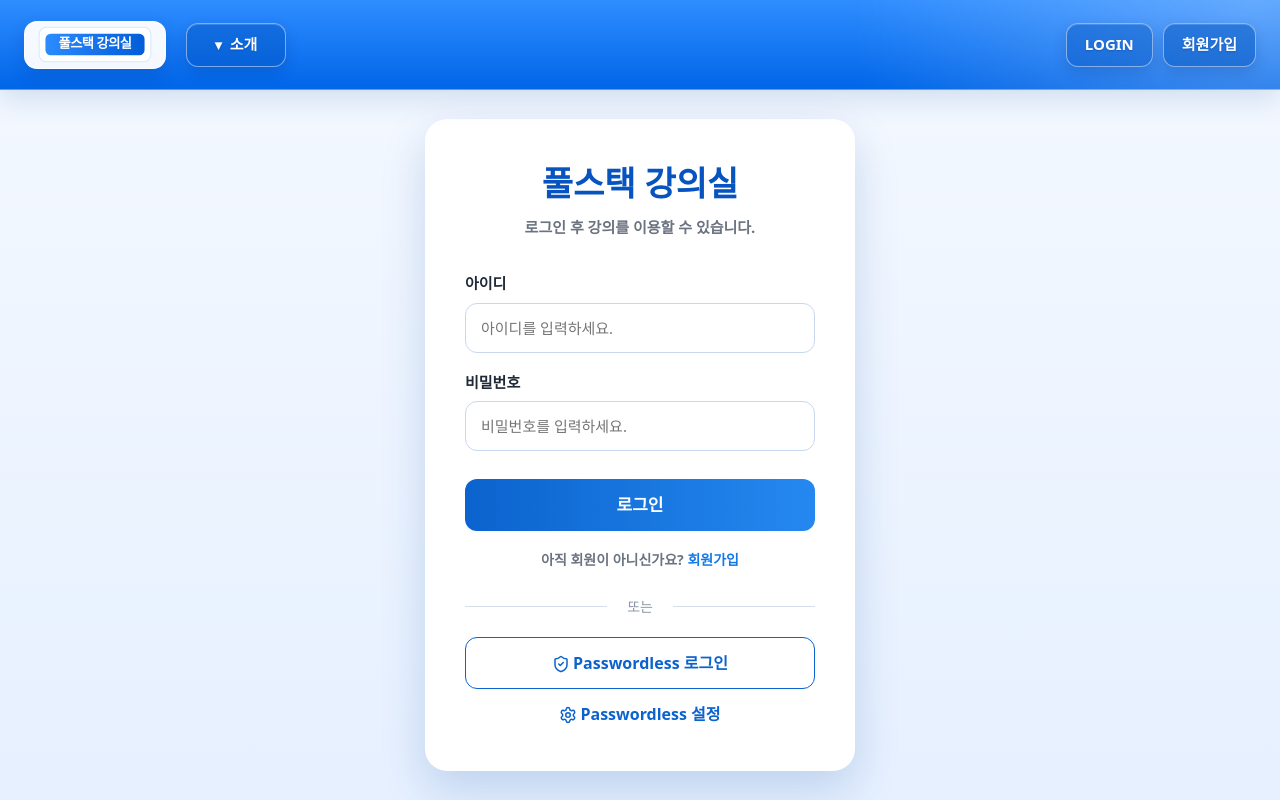
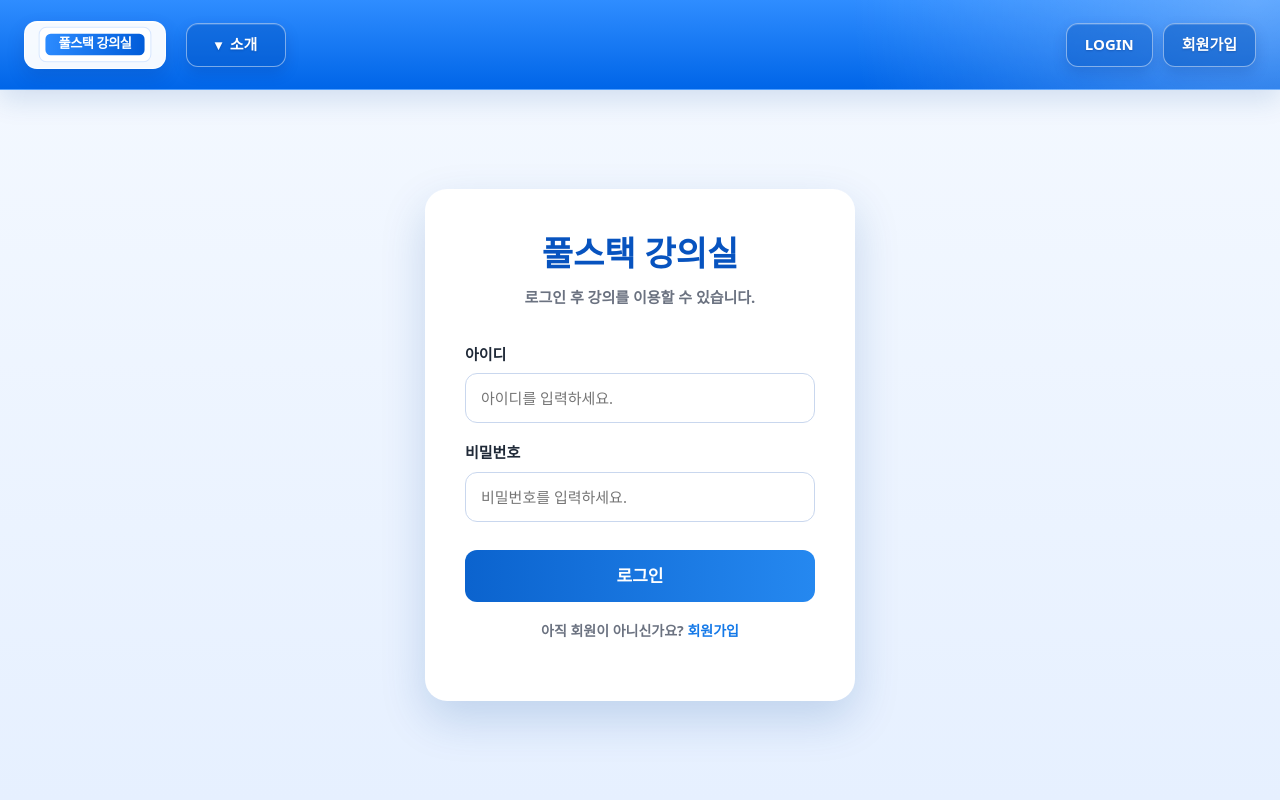
Before and after one commit to Arckie/WLS-Project, a React (Vite) app in the folder frontend_semi/: page /members/login in a window 1280 px wide. Built offline with nearby package versions, Linux system fonts and the light colour scheme.

Commit message:
0.975 BETA // Passwordless Parts Fixed.

```diff
--- a/frontend_semi/src/components/passwordless/PasswordlessSetting.css
+++ b/frontend_semi/src/components/passwordless/PasswordlessSetting.css
@@ -26,7 +26,7 @@
 }
 
 .passwordless-subtitle {
-  margin: 12px 0 34px;
+  margin: 12px 0 15px;
   color: #6b7280;
   font-size: 15px;
   font-weight: 600;
@@ -128,15 +128,13 @@
 }
 
 .passwordless-loading-title {
-  margin-top: 20px;
   color: #111827;
-  font-size: 18px;
-  font-weight: 800;
+  font-size: 15px;
+  font-weight: 600;
   text-align: center;
 }
 
 .passwordless-loading-text {
-  margin-top: 8px;
   color: #6b7280;
   font-size: 14px;
 }
@@ -215,6 +213,50 @@
   color: #0b63ce;
 }
 
+.qr-container {
+  width: 100%;
+  display: flex;
+  justify-content: center;
+  margin: 18px 0;
+}
+
+.passwordless-qr-image {
+  width: 220px;
+  height: 220px;
+  object-fit: contain;
+  padding: 14px;
+  background: #ffffff;
+  border: 1px solid #dde7f5;
+  border-radius: 16px;
+}
+
+.passwordless-info-box {
+  width: 100%;
+  margin-top: 12px;
+  padding: 14px;
+  background: #f8fbff;
+  border: 1px solid #e2ecfb;
+  border-radius: 12px;
+  font-size: 14px;
+}
+
+.passwordless-info-box p {
+  margin: 8px 0;
+  display: flex;
+  gap: 10px;
+  align-items: flex-start;
+}
+
+.passwordless-info-box strong {
+  min-width: 70px;
+  color: #2d7cf6;
+}
+
+.passwordless-info-box span {
+  word-break: break-all;
+  color: #333;
+}
+
 @keyframes spin {
   from { transform: rotate(0deg); }
   to { transform: rotate(360deg); }
--- a/frontend_semi/src/components/passwordless/PasswordlessSetting.tsx
+++ b/frontend_semi/src/components/passwordless/PasswordlessSetting.tsx
@@ -17,6 +17,8 @@ function PasswordlessSetting({ handleLoginSuccess }: Props) {
     const [step, setStep]                     = useState<SetupStep>("input");
     const [errors, setErrors]                 = useState("");
     const [servicePassword, setServicePassword] = useState("");
+    const [qrDataUrl, setQrDataUrl] = useState("");
+    const [serverUrl, setServerUrl] = useState("");
     const [sessionId, setSessionId]           = useState("");
     const [registerKey, setRegisterKey]       = useState("");
     const [timeLeft, setTimeLeft]             = useState(60);
@@ -30,7 +32,8 @@ function PasswordlessSetting({ handleLoginSuccess }: Props) {
     // 라우터
     const navigate = useNavigate();
     const location = useLocation();
-    const mode     = location.state?.mode ?? "login"; // "login" | "setting"
+    const mode     = location.state?.mode ?? "login";
+    console.log("현재 mode =", mode);// "login" | "setting"
 
     // 확인 버튼 (아이디 입력 → 코드 화면으로)
     const handleConfirm = async (event?: React.SyntheticEvent) => {
@@ -42,13 +45,20 @@ function PasswordlessSetting({ handleLoginSuccess }: Props) {
 
         try {
             if (mode === "setting") {
-                const response = await customAxios.post("/api/passwordless/join-ap", { userId: loginId });
-                setRegisterKey(response.data.data.registerKey);
+                const response = await customAxios.post("/passwordless/join-ap", { userId: loginId });
+                const data = response.data.data;
+                // 등록 코드 저장
+                setRegisterKey(data.registerKey);
+                // QR 이미지 저장
+                setQrDataUrl(data.qr);
+                // 서버 주소 저장
+                setServerUrl(data.serverUrl);
+
             } else {
                 const random       = crypto.randomUUID();
                 const newSessionId = crypto.randomUUID();
                 setSessionId(newSessionId);
-                const response = await customAxios.post("/api/passwordless/login-process", {
+                const response = await customAxios.post("/passwordless/login-process", {
                     userId: loginId, random, sessionId: newSessionId,
                 });
                 setServicePassword(response.data.data.servicePassword);
@@ -77,11 +87,11 @@ function PasswordlessSetting({ handleLoginSuccess }: Props) {
                 return;
             }
 
-            const response = await customAxios.post("/api/passwordless/result", { userId: loginId, sessionId });
+            const response = await customAxios.post("/passwordless/result", { userId: loginId, sessionId });
             const auth     = response.data.data?.auth;
 
             if (auth === "Y") {
-                const loginResponse           = await customAxios.post("/members/passwordless-login", { userId: loginId });
+                const loginResponse  = await customAxios.post("/members/passwordless-login", { userId: loginId });
                 const { accessToken, ...userData } = loginResponse.data;
                 localStorage.setItem("accessToken", accessToken);
                 if (handleLoginSuccess) handleLoginSuccess(userData);
@@ -157,13 +167,32 @@ function PasswordlessSetting({ handleLoginSuccess }: Props) {
                     {/*  코드 표시 화면  */}
                     {step === "code" && (
                         <>
-                            <div className="phone-icon-box">📱</div>
-
+                            {mode === "login" && (<div className="phone-icon-box">📱</div>)}
                             {/* setting: registerKey 박스 표시 / login: 숫자코드 한 글자씩 표시 */}
                             {mode === "setting" ? (
                                 <>
-                                    <p className="passwordless-loading-title">앱에서 아래 코드를 확인 후 승인하세요!</p>
-                                    <div className="auth-register-key">{registerKey}</div>
+
+                                    {qrDataUrl && (
+                                        <div className="qr-container">
+                                            <img
+                                                src={qrDataUrl}
+                                                alt="QR Code"
+                                                className="passwordless-qr-image"/></div>)}
+
+                                    <div className="passwordless-info-box">
+                                    <p className="passwordless-loading-title">
+                                         스마트폰 앱에서 아래 QR 코드를 스캔하세요.</p>
+                                        <p>
+                                            <strong>서버 URL</strong>
+                                            <span>{serverUrl}</span>
+                                        </p>
+
+                                        <p>
+                                            <strong>등록 코드</strong>
+                                            <span>{registerKey}</span>
+                                        </p>
+
+                                    </div>
                                 </>
                             ) : (
                                 <>
--- a/frontend_semi/src/pages/LoginPage.css
+++ b/frontend_semi/src/pages/LoginPage.css
@@ -11,9 +11,11 @@
 .login-box {
   width: 430px;
   padding: 44px 40px;
+
   background-color: white;
   border-radius: 22px;
   box-sizing: border-box;
+
   box-shadow: 0 18px 45px rgba(0, 70, 150, 0.18);
 }
 
@@ -107,70 +109,3 @@
 .login-signup-link:hover {
   text-decoration: underline;
 }
-
-.login-divider {
-  display: flex;
-  align-items: center;
-  gap: 20px;
-  margin: 10px 0 20px;
-}
-
-.login-divider span {
-  flex: 1;
-  height: 1px;
-  background: #d6deea;
-}
-
-.login-divider p {
-  margin: 0;
-  color: #8a94a6;
-  font-size: 14px;
-}
-
-.passwordless-login-button {
-  width: 100%;
-  height: 52px;
-  margin-bottom: 12px;
-
-  display: flex;
-  align-items: center;
-  justify-content: center;
-  gap: 3px;
-
-  color: #0b63ce;
-  font-size: 16px;
-  font-weight: 600;
-
-  background: white;
-  border: 1px solid #0b63ce;
-  border-radius: 12px;
-
-  cursor: pointer;
-}
-
-.passwordless-setting-button {
-  width: 100%;
-
-  display: flex;
-  align-items: center;
-  justify-content: center;
-  gap: 3px;
-
-  color: #0b63ce;
-  font-size: 16px;
-  font-weight: 700;
-
-  background: none;
-  border: none;
-
-  cursor: pointer;
-}
-.passwordless-login-button svg,
-.passwordless-setting-button svg{
-  width: 18px;
-  height: 18px;
-  flex-shrink: 0;
-
-  position: relative;
-  top: 1px;
-}
--- a/frontend_semi/src/pages/LoginPage.tsx
+++ b/frontend_semi/src/pages/LoginPage.tsx
@@ -4,10 +4,6 @@ import customAxios from "../api/axiosInstance";
 import "./LoginPage.css";
 import type { LoginResponse, User } from "../types/User";
 import { Alert } from "react-bootstrap";
-import {
-  ShieldCheck,
-  Settings
-} from "lucide-react";
 
 interface AppRoutesProps {
     // App.tsx -> AppRoutes.tsx를 거쳐온 프롭스(정보가 들어오면 App.tsx에 데이터를 보내야함)
@@ -23,7 +19,6 @@ function LoginPage({ handleLoginSuccess }: AppRoutesProps) {
     const [errors, setErrors] = useState('');
 
     const navigate = useNavigate();
-
 
     const handleLogin = async (event?: React.SyntheticEvent) => {
         event?.preventDefault(); // 새로고침 방지
@@ -66,7 +61,17 @@ function LoginPage({ handleLoginSuccess }: AppRoutesProps) {
             }
 
             // 로그인이 되면 메인 홈페이지로 이동시킴
-            navigate("/");
+            // navigate("/"); 기존 부분을 밑의 것으로 수정
+            // 관리자로 로그인시 관리자페이지로 이동 YJ
+            try {
+                  await customAxios.get("/api/admin");
+                  // 관리자 API 접근 성공 → 관리자 페이지로 이동
+                  navigate("/admin");
+                } catch (adminError: any) {
+                  // 관리자 API 접근 실패 → 일반 사용자로 보고 홈으로 이동
+                 navigate("/");
+            }
+
 
         } catch (error: any) {
             if (error.response) { // 서버가 에러 응답을 보냈을때
@@ -112,32 +117,10 @@ function LoginPage({ handleLoginSuccess }: AppRoutesProps) {
                     <button className="login-button" onClick={handleLogin}>로그인</button>
                     <p className="login-signup-text">
                         아직 회원이 아니신가요?{" "}
-                        <span className="login-signup-link" onClick={() => navigate("/signup/terms")}>
+                        <span className="login-signup-link" onClick={() => navigate("/members/signup")}>
                             회원가입
                         </span>
                     </p>
-
-                    <div className="login-divider">
-                      <span></span>
-                      <p>또는</p>
-                      <span></span>
-                    </div>
-
-                   <button className="passwordless-login-button"
-                   onClick={() =>  navigate("/members/login/passwordlessSetting",
-                  { state: { mode: "login" } })}>
-                     <ShieldCheck />
-                     Passwordless 로그인
-                   </button>
-
-                   <button className="passwordless-setting-button"
-                   onClick={() => navigate("/members/login/passwordlessSetting",
-                   { state: { mode: "setting" } })}>
-                     <Settings />
-                     Passwordless 설정
-                   </button>
-
-
                 </div>
             </div>
         </div>
```
